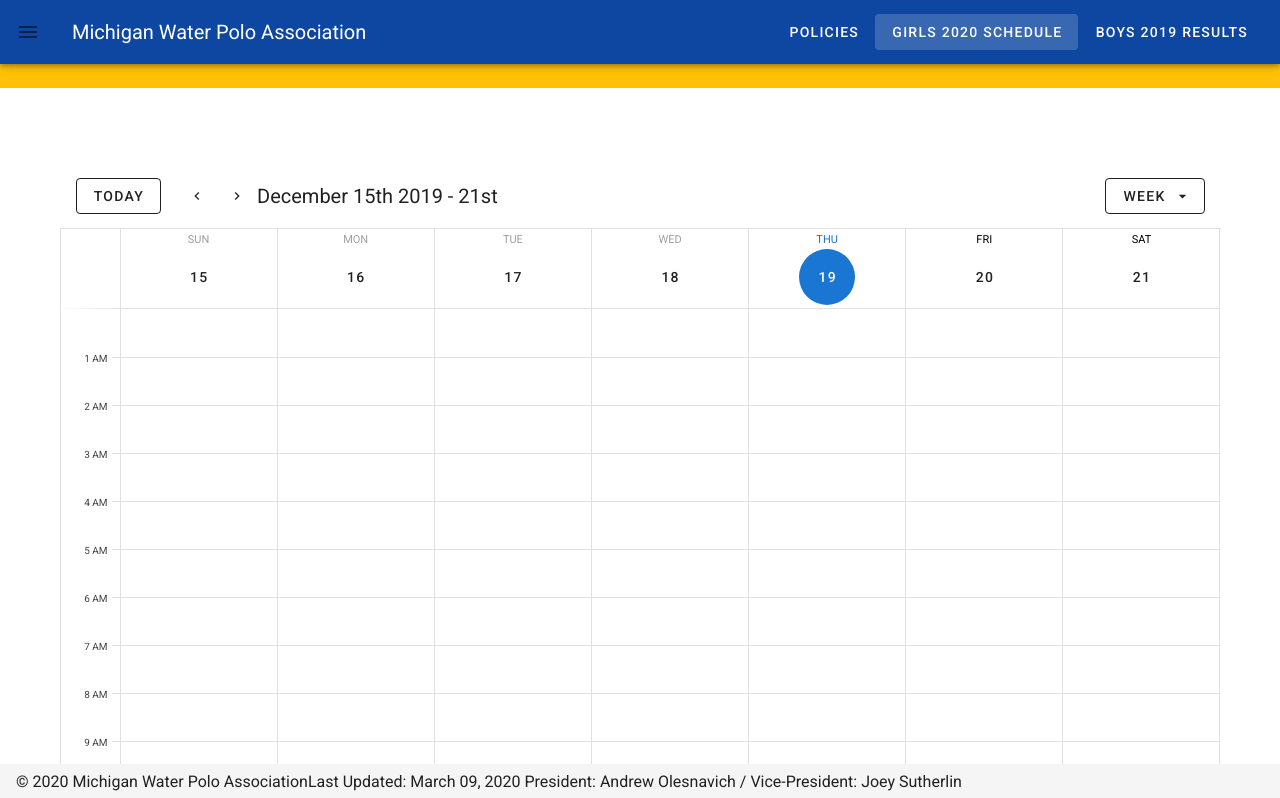
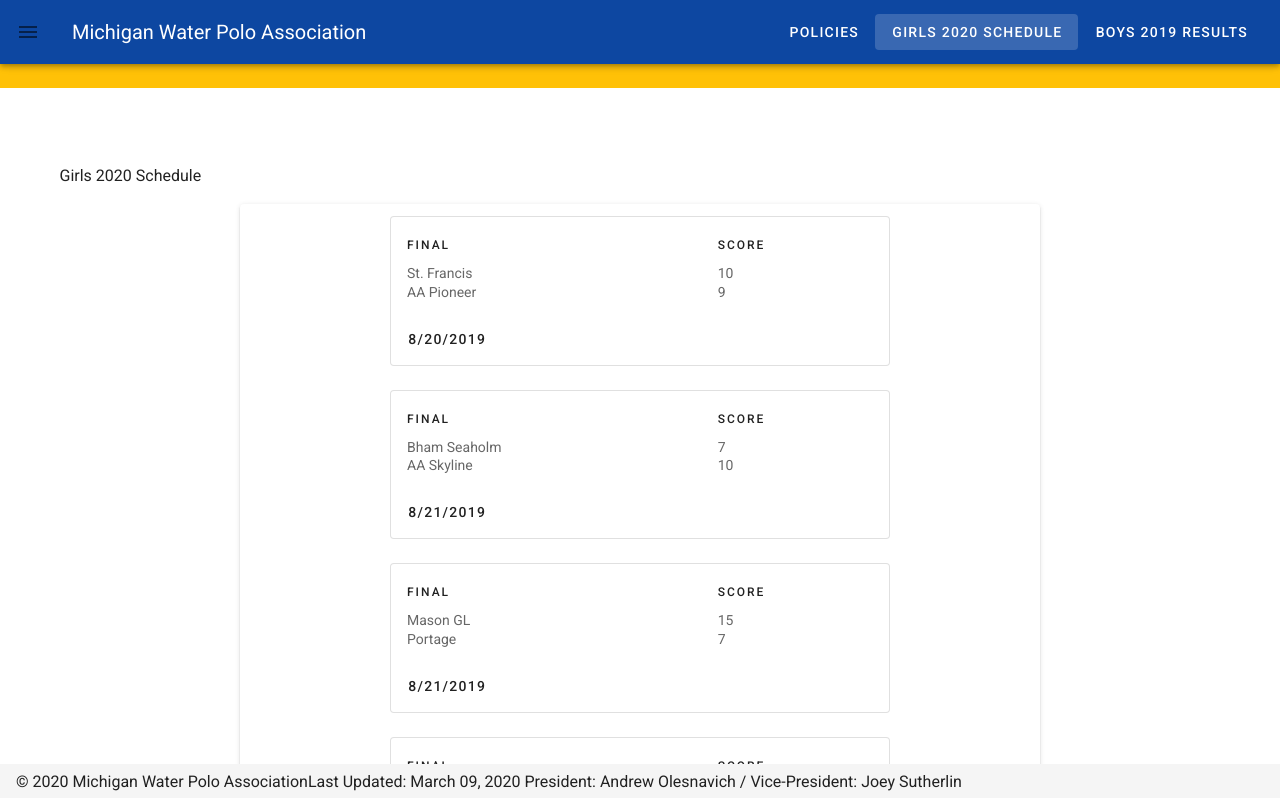
Before and after one commit to Catalyst-Digital-Ventures/Michigan-Water-Polo, a Nuxt app: page /girls2020schedule in a window 1280 px wide. Shown: the top 798 px of the page. Built offline with nearby package versions, Linux system fonts and the light colour scheme.

Commit message:
testing ideas for girls schedule probably wont use calendar

```diff
--- a/data/2020girlsSchedule.json
+++ b/data/2020girlsSchedule.json
@@ -1,20 +1,22 @@
 [
 	{
-    "name": "Holt/EL vs AA Huron",
+		"name": "",
 		"homeTeam": "Holt/EL",
 		"awayTeam": "AA Huron",
 		"details": "Going to the beach!",
-    "start": "2020-03-18 10:00",
-    "end": "2020-03-18 11:00",
+		"Conference": "East",
+		"start": "2020-03-18 19:00",
+		"end": "2020-03-18 20:00",
 		"color": "blue"
 	},
 	{
-    "name": "Mason vs Grand Blanc",
+		"name": "",
 		"homeTeam": "Mason",
 		"awayTeam": "Grand Blanc",
+		"Conference": "East",
 		"details": "Going to the beach!",
-    "start": "2020-03-19 10:00",
-    "end": "2020-03-19 11:00",
+		"start": "2020-03-19 19:00",
+		"end": "2020-03-19 20:00",
 		"color": "blue"
 	}
 ]
--- a/pages/girls2020schedule.vue
+++ b/pages/girls2020schedule.vue
@@ -1,3 +1,55 @@
+
+<template>
+  <div>
+    <p>Girls 2020 Schedule</p>
+    <v-card class="mx-auto" max-width="800">
+      <v-container fluid>
+        <v-row>
+          <v-col v-for="card in cards" :key="card.home" :cols="card.flex">
+            <v-card class="mx-auto" max-width="500" outlined>
+              <v-list-item three-line>
+                <v-list-item-content>
+                  <div class="overline mb-1">FINAL</div>
+                  <v-list-item-subtitle v-text="card.home"></v-list-item-subtitle>
+                  <v-list-item-subtitle v-text="card.away"></v-list-item-subtitle>
+                </v-list-item-content>
+                <v-spacer></v-spacer>
+
+                <v-list-item-content>
+                  <div class="overline mb-1">Score</div>
+                  <v-list-item-subtitle v-text="card.homeScore"></v-list-item-subtitle>
+                  <v-list-item-subtitle v-text="card.awayScore"></v-list-item-subtitle>
+                </v-list-item-content>
+              </v-list-item>
+
+              <v-card-actions>
+                <v-btn text>{{card.date}}</v-btn>
+              </v-card-actions>
+            </v-card>
+          </v-col>
+        </v-row>
+      </v-container>
+    </v-card>
+  </div>
+</template>
+
+<script>
+import { AAPIONEER } from "~/assets/constants";
+import cards from "~/data/2019boysresults.json";
+
+export default {
+  data() {
+    return {
+      cards
+    };
+  }
+};
+</script>
+
+
+
+<!-- Comment
+
 <template>
   <v-row class="fill-height">
     <v-col>
@@ -44,6 +96,8 @@
           @click:more="viewDay"
           @click:date="viewDay"
           @change="updateRange"
+          :event-name="setEventName"
+          start="2020-03-09"
         ></v-calendar>
         <v-menu
           v-model="selectedOpen"
@@ -103,8 +157,8 @@
 
 export default {
   data: () => ({
-    today: Date.now(),
-    focus: Date.now(),
+    today: Date.now().toString(),
+    focus: Date.now().toString(),
     type: "week",
     typeToLabel: {
       week: "Week",
@@ -174,13 +228,15 @@
     next() {
       this.$refs.calendar.next();
     },
+    setEventName(events) {
+      return `${events.input.homeTeam} vs ${events.input.awayTeam}`;
+    },
     showEvent({ nativeEvent, event }) {
       const open = () => {
         this.selectedEvent = event;
         this.selectedElement = nativeEvent.target;
         setTimeout(() => (this.selectedOpen = true), 10);
       };
-
       if (this.selectedOpen) {
         this.selectedOpen = false;
         setTimeout(open, 10);
@@ -203,3 +259,5 @@
   }
 };
 </script>
+
+-->
```
Lines whose indentation alone changed are shown as unchanged.
